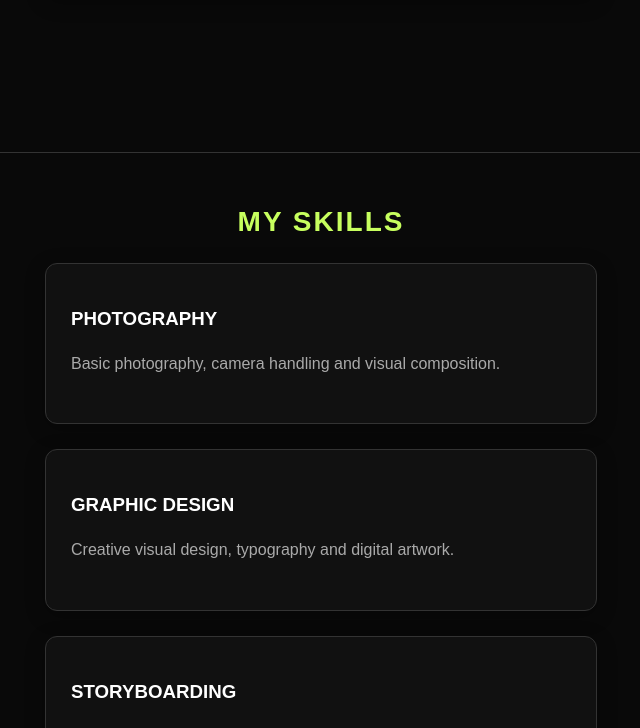
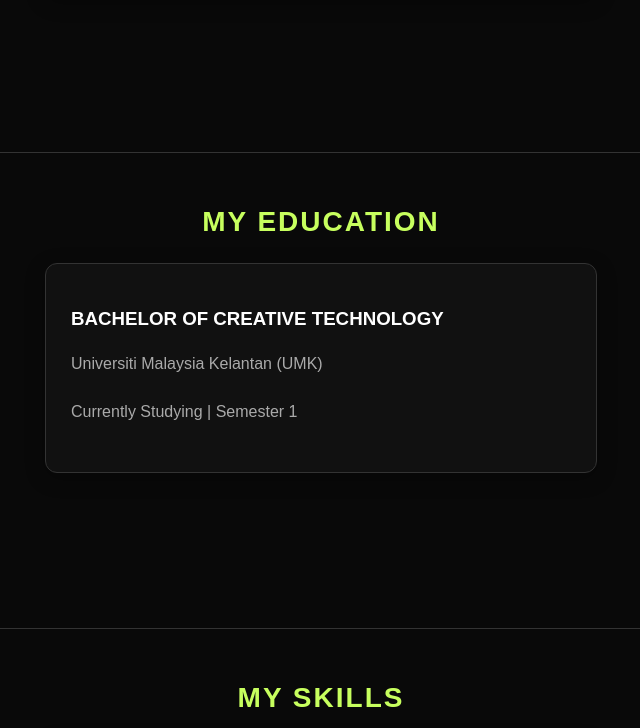
Before and after one commit to c26a4264-hub/MUHAMMAD-DANISH-BIN-DAIRUL-NEEZAM, a plain HTML site: page index.html in a window 1280 px wide. Shown: the part 2068-2796 px from the top of the page, without its empty margins (319-959 px from the left). Drawn offline with Linux system fonts and the light colour scheme.

Commit message:
Update index.html

```diff
--- a/index.html
+++ b/index.html
@@ -239,6 +239,7 @@ footer p {
     <a href="#about">ABOUT ME</a>
     <a href="#projects">MY PROJECTS</a>
     <a href="#skills">SKILLS</a>
+    <a href="#education">EDUCATION</a>
     <a href="#contact">CONTACT</a>
     <a href="Danish_CV_Updated.pdf" download>DOWNLOAD CV</a>
 </div>
@@ -270,6 +271,14 @@ footer p {
     <h3>ROTI CANAI STORYBOARD</h3>
     <p>A visual storytelling project illustrating the process of making roti canai through a sequence of scenes.</p>
 </div>
+</section>
+    <section id="education">
+    <h2>MY EDUCATION</h2>
+    <div class="project-card">
+        <h3>BACHELOR OF CREATIVE TECHNOLOGY</h3>
+        <p>Universiti Malaysia Kelantan (UMK)</p>
+        <p>Currently Studying | Semester 1</p>
+    </div>
 </section>
     <section id="skills">
     <h2>MY SKILLS</h2>
```
